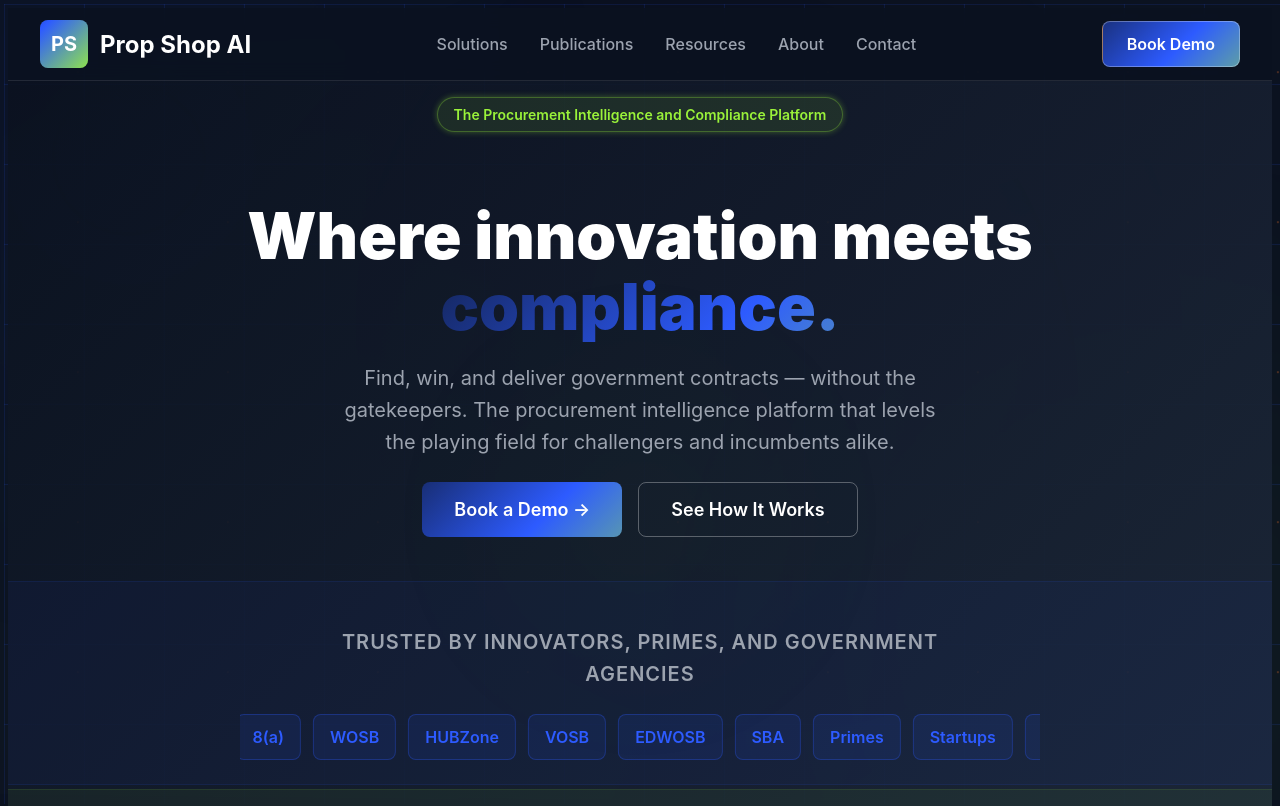
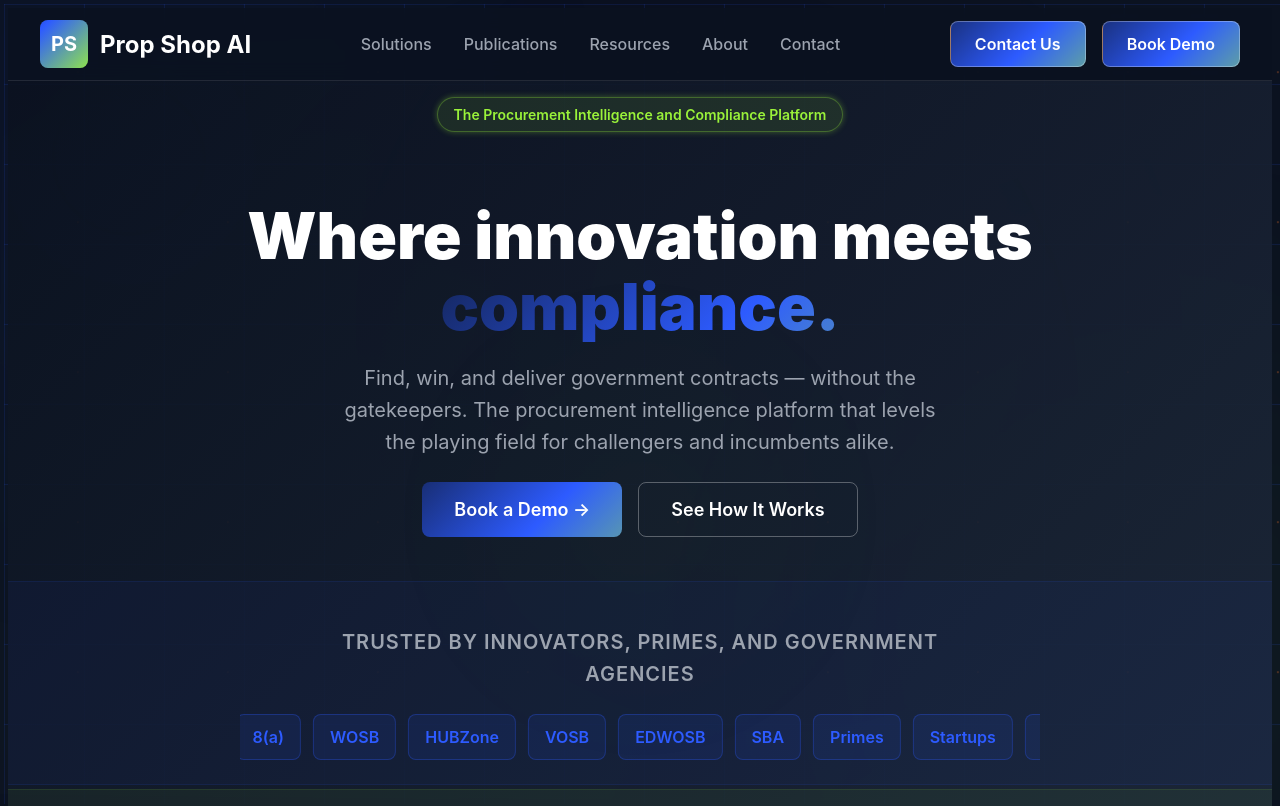
Before and after one commit to matthewbaumeister/PSAI-Website, a Next.js app: page / in a window 1280 px wide. Shown: the top 806 px of the page. Built offline with nearby package versions, Linux system fonts and the light colour scheme.

Commit message:
Add Contact Us button to header alongside Book Demo button

```diff
--- a/src/app/globals.css
+++ b/src/app/globals.css
@@ -357,10 +357,14 @@ body::after {
 }
 
 /* Header Actions */
-.header-actions {
+.header .header-actions {
   display: flex;
   align-items: center;
   gap: 1rem;
+}
+
+.header .header-actions .btn {
+  white-space: nowrap;
 }
 
 /* Buttons */
--- a/src/components/layout/header.tsx
+++ b/src/components/layout/header.tsx
@@ -57,6 +57,9 @@ export function Header() {
         </nav>
 
         <div className="header-actions">
+          <Link href="/contact" className="btn btn-outline">
+            Contact Us
+          </Link>
           <Link href="/book-demo" className="btn btn-outline">
             Book Demo
           </Link>
```
